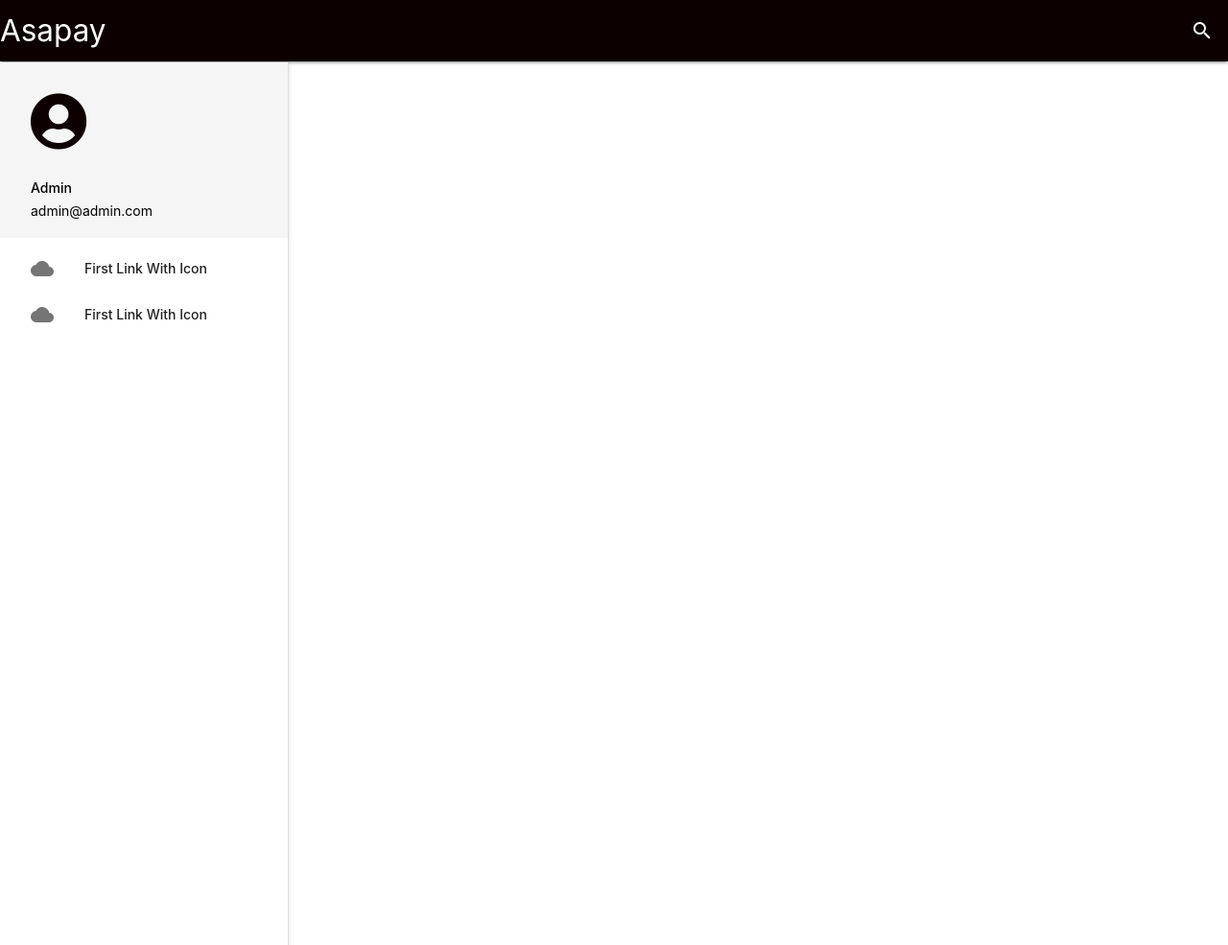
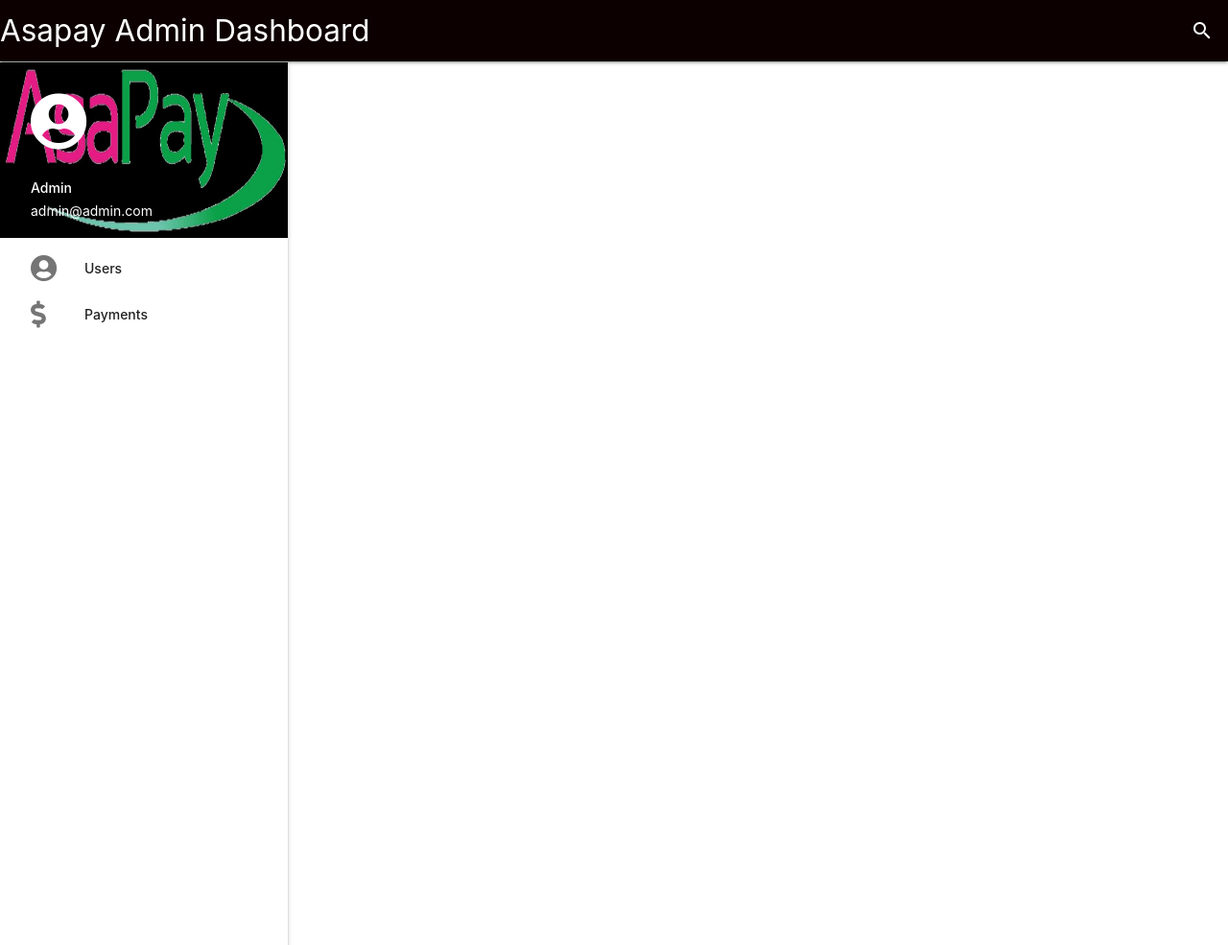
Before and after one commit to xcixor/asapay, a Django app: template src/core/asapay/templates/base.html in a window 1280 px wide. Shown: the whole page at 96% size. Run offline with Django 3.2, Linux system fonts and the light colour scheme; the template is opened without the code that fills it, so the values that code supplies are empty; some libraries are stand-ins or nearby versions.

Commit message:
chore(style): add missing styles

```diff
--- a/src/core/asapay/static/css/main.css
+++ b/src/core/asapay/static/css/main.css
@@ -22,5 +22,10 @@ nav {
 }
 
 a .fas {
-    color: #0D0000;
+    /* color: #0D0000; */
 }
+
+.background img{
+    height: 100%;
+    width: 100%;
+}
--- a/src/core/asapay/templates/base.html
+++ b/src/core/asapay/templates/base.html
@@ -38,7 +38,7 @@
                 <nav>
                     <div class="nav-wrapper">
                         <div class="row">
-                            <a href="#!" class="brand-logo">Asapay</a>
+                            <a href="#!" class="brand-logo">Asapay Admin Dashboard</a>
                             <a href="#" data-target="slide-out" class="sidenav-trigger"><i class="material-icons">menu</i></a>
                             <ul class="right hide-on-med-and-down">
                                 <li><a href="#!"><i class="material-icons">search</i></a></li>
@@ -50,17 +50,15 @@
             <ul id="slide-out" class="sidenav sidenav-fixed invesible-top">
                 <li><div class="user-view">
                 <div class="background">
-                    <!-- <img src="images/office.jpg"> -->
+                    <img src="{% static 'images/splash.jpg' %}">
                 </div>
-                <!-- <a href="#user"><img class="circle" src="images/yuna.jpg"></a> -->
-                <a href="#!"><i class="fas fa-user-circle fa-4x"></i></a>
-                <a href="#name"><span class="black-text name">Admin</span></a>
-                <a href="#email"><span class="black-text email">admin@admin.com</span></a>
+                <a href="#!"><i class="fas fa-user-circle fa-4x white-text"></i></a>
+                <a href="#name"><span class="white-text name">Admin</span></a>
+                <a href="#email"><span class="white-text email">admin@admin.com</span></a>
                 </div></li>
-                <li><a href="#!" class="waves-effect"><i class="material-icons">cloud</i>First Link With Icon</a></li>
-                <li><a href="#!" class="waves-effect"><i class="material-icons">cloud</i>First Link With Icon</a></li>
+                <li><a href="#users" class="waves-effect"><i class="fas fa-user-circle fa-2x"></i>Users</a></li>
+                <li><a href="#payments" class="waves-effect"><i class="fas fa-dollar-sign fa-2x"></i>Payments</a></li>
             </ul>
-            <!-- <a href="#" data-target="slide-out" class="sidenav-trigger"><i class="material-icons">menu</i></a> -->
         </header>
     {% endblock %}
     {% block content %}
--- a/src/core/asapay/templates/dashboard/dashboard.html
+++ b/src/core/asapay/templates/dashboard/dashboard.html
@@ -7,8 +7,8 @@
 {% block content %}
 {% load dashboard_extras %}
 <div class="row main">
-    <div class="row users">
-        <div class="card users">
+    <div class="row users" id="users">
+        <div class="card users-card">
             <div class="card-title">
                 <span id="users-title">
                     Users: {{ total_users.0.0 }}
@@ -34,7 +34,7 @@
             </div>
         </div>
     </div>
-    <div class="payments">
+    <div class="payments" id="payments">
         <div class="row">
             <div class="col m6 l6 s12">
                 <div class="card airtime">
```
Also changed, not shown: src/core/asapay/static/css/dashboard/style.css (+13 -11 lines), src/core/asapay/static/images/splash.jpg (added).
